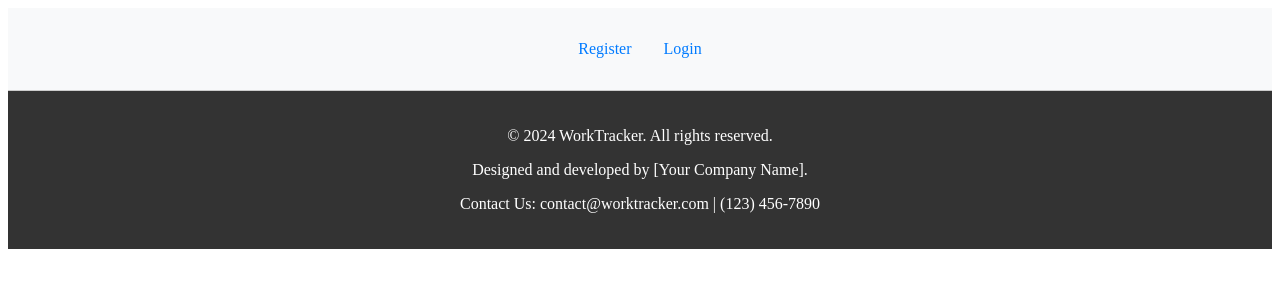
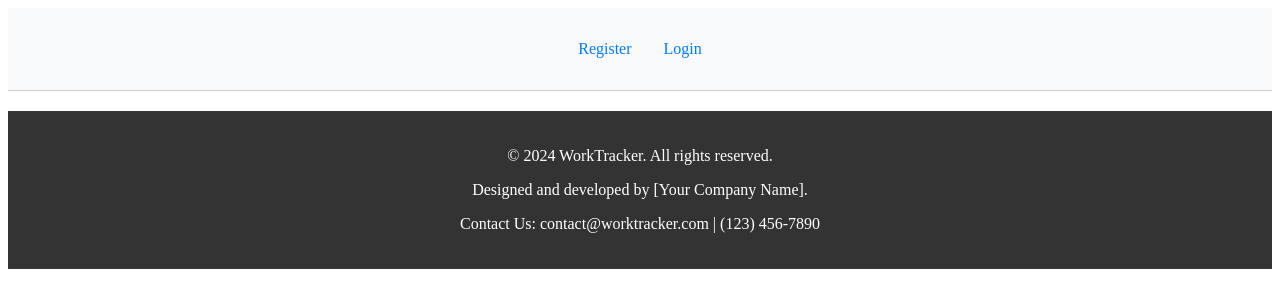
Before and after one commit to filip19992/worktracker-frontend, a Vue app: page / in a window 1280 px wide. Shown: the top 308 px of the page. Built offline with nearby package versions, Linux system fonts and the light colour scheme.

Commit message:
Fixed layout

```diff
--- a/src/App.vue
+++ b/src/App.vue
@@ -35,4 +35,8 @@ export default {
   max-width: 800px;
   margin: 0 auto;
 }
+
+#app > * + * {
+  margin-top: 20px;
+}
 </style>
```
